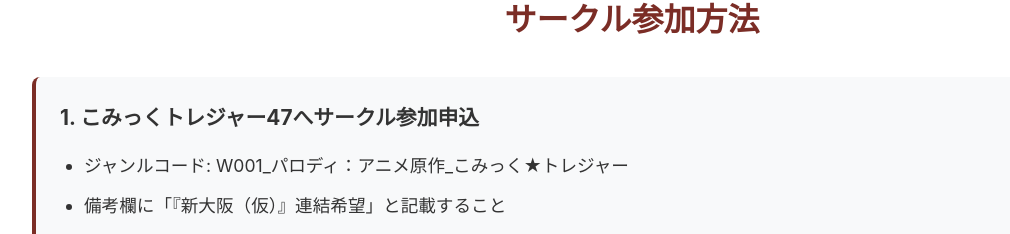
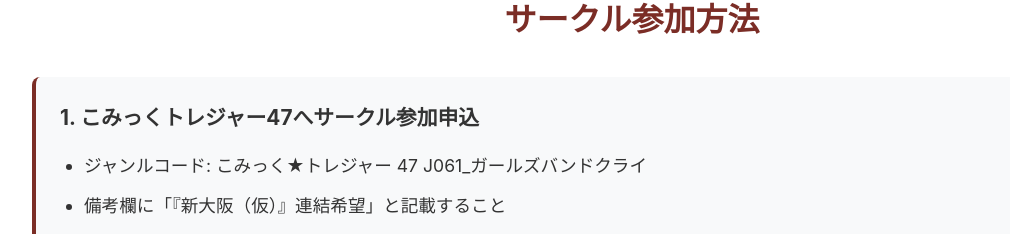
Before and after one commit to aikoikom/gbc_shinoosaka, a Next.js app: page /gbc_shinoosaka/ in a window 1280 px wide. Shown: the part 1102-1336 px from the top of the page, without its empty margins (8-1018 px from the left). Built offline with nearby package versions, Linux system fonts and the light colour scheme.

Commit message:
Update CircleParticipation.tsx

```diff
--- a/components/CircleParticipation/CircleParticipation.tsx
+++ b/components/CircleParticipation/CircleParticipation.tsx
@@ -9,7 +9,7 @@ export default function CircleParticipation() {
           <div className={styles.step}>
             <h3 className={styles.stepTitle}>1. <a href="https://www.aoboo.jp/event/item/p0087.html">こみっくトレジャー47</a>へサークル参加申込</h3>
             <ul className={styles.stepList}>
-              <li>ジャンルコード: W001_パロディ：アニメ原作_こみっく★トレジャー</li>
+              <li>ジャンルコード: こみっく★トレジャー 47 J061_ガールズバンドクライ</li>
               <li>備考欄に「『新大阪（仮）』連結希望」と記載すること</li>
               <li>お申込み〆切は、2025年11月28日23:59までです。</li>
             </ul>
```
